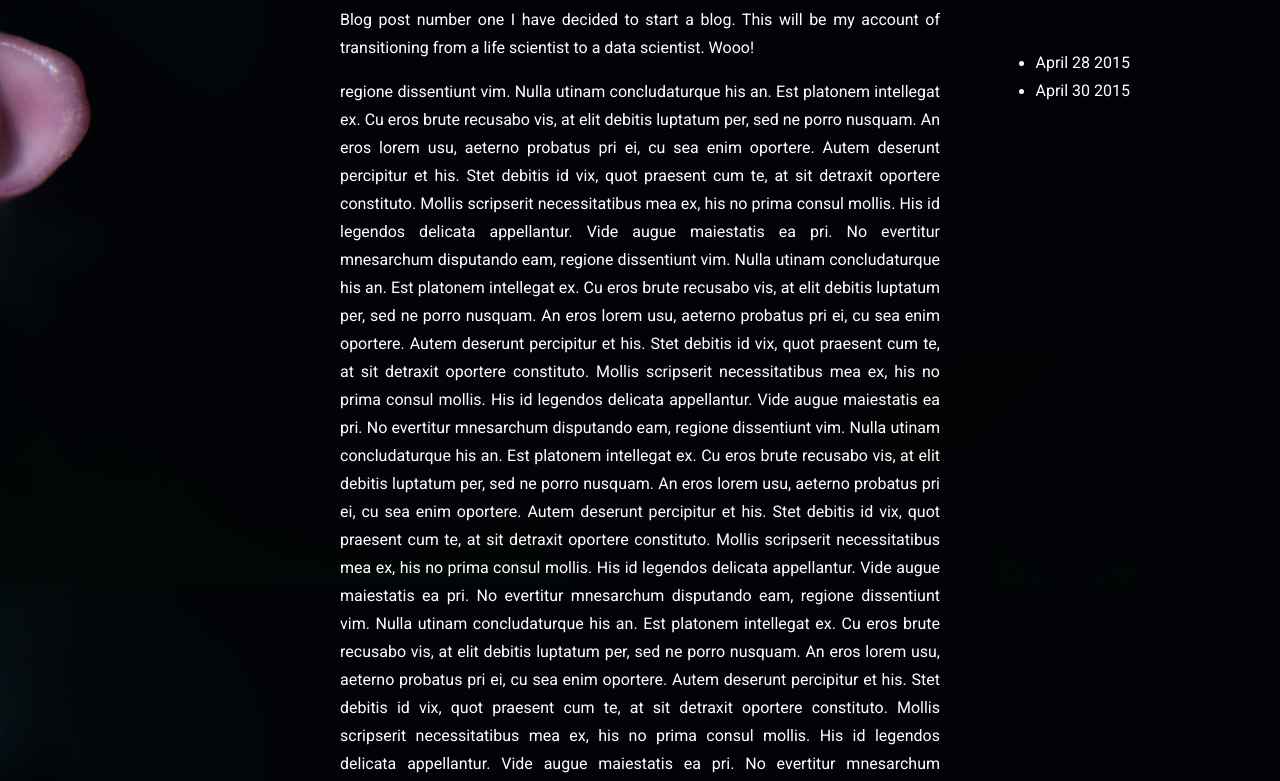
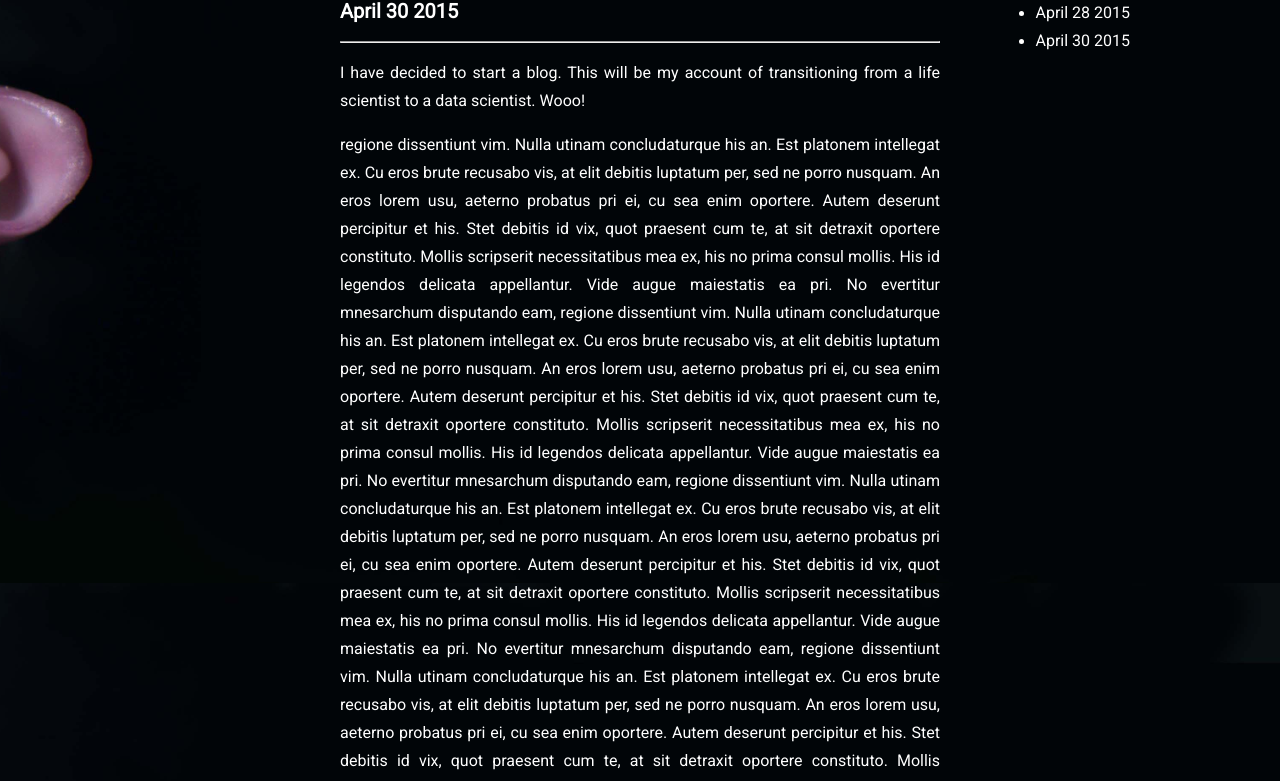
Before and after one commit to linbug/personal_website, a plain HTML site: page index.html in a window 1280 px wide. Shown: the part 217-998 px from the top of the page. Drawn offline with nearby package versions, Linux system fonts and the light colour scheme.

Commit message:
Changes to layout
Post headers, background, link position. Removed unused pics

```diff
--- a/index.html
+++ b/index.html
@@ -46,10 +46,10 @@
 </aside>
 
 <div class = blogroll>
-    <p id = "first post">
 
-Blog post number one
-
+<h2>April 30 2015</h2>
+<hr>
+<p id = "first post">
 I have decided to start a blog. This will be my account of transitioning from a life scientist to a data scientist. Wooo!
 
 </p>
--- a/style.css
+++ b/style.css
@@ -1,6 +1,6 @@
    body {
       text-align: left;
-      background-image: url("banner.jpg");
+      background-image: url("banner4.jpg");
       background-position: left;
       background-size: cover;
       background-repeat: no-repeat;
@@ -13,7 +13,7 @@
      h1 {
       font-family: 'Roboto', sans-serif; font-weight: 100;
       font-size: 70px;
-      color: #5CCCCC;
+      color: white;
       text-align: center;
       padding: 20px 10px 20px 10px;
       margin: 50px 0px 0px 0px;
@@ -23,6 +23,19 @@
     color: green;
     }
 
+    h2{
+     font-family: 'Roboto', sans-serif; font-weight: 100;
+      font-size: 20px;
+      font-weight: bold;
+      color: white;
+      text-align: left;
+      padding: 0px 10px 10px 0px;
+      margin: 10px 0px 0px 0px;
+     }
+    hr{
+    align:left;
+    width:400;
+     }
     a{
     color: white;
     }
@@ -40,7 +53,7 @@
 
     aside {
     position:fixed;
-    top: 250px;
+    top: 200px;
     right: 150px;
     line-height: 28px;
     }
@@ -87,6 +100,9 @@
      h1{
       font-size: 36px;
      }
+     h2{
+      font-size: 15px;
+     }
      li{
       display: block;
       padding: 0px;
```
Also changed, not shown: GitHub.png (deleted), LinkedIn.png (deleted), banner3.jpg (added), banner4.jpg (added), happy.jpg.
